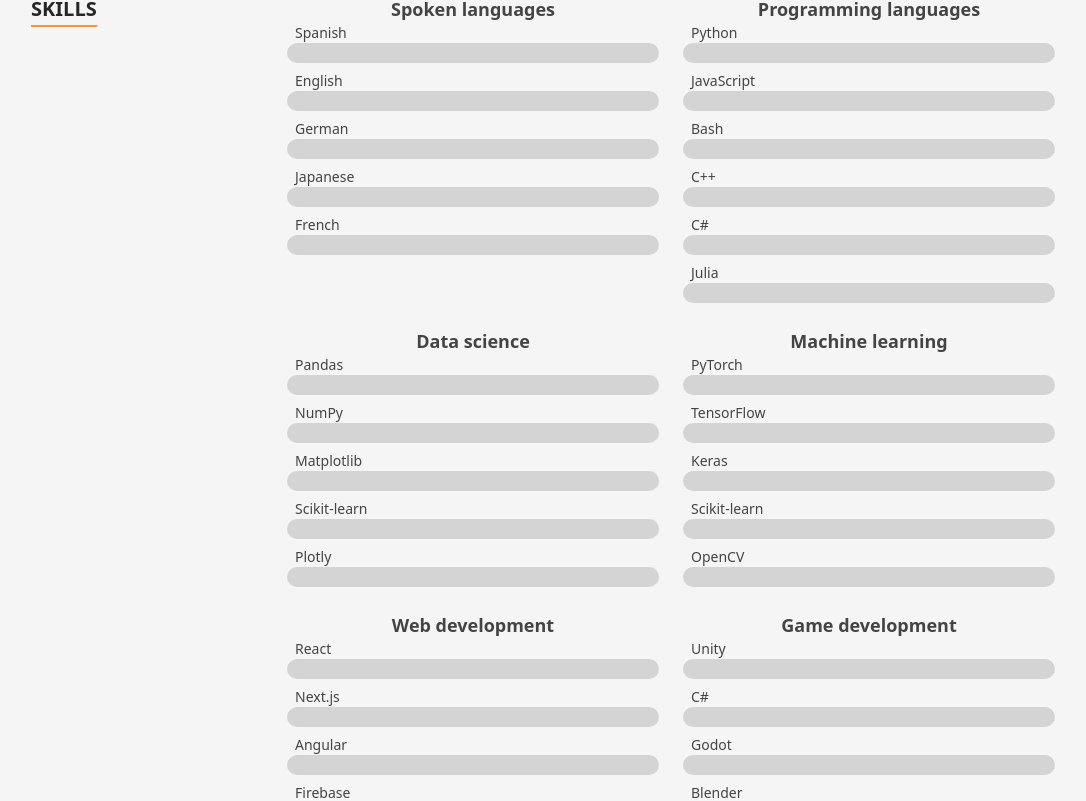
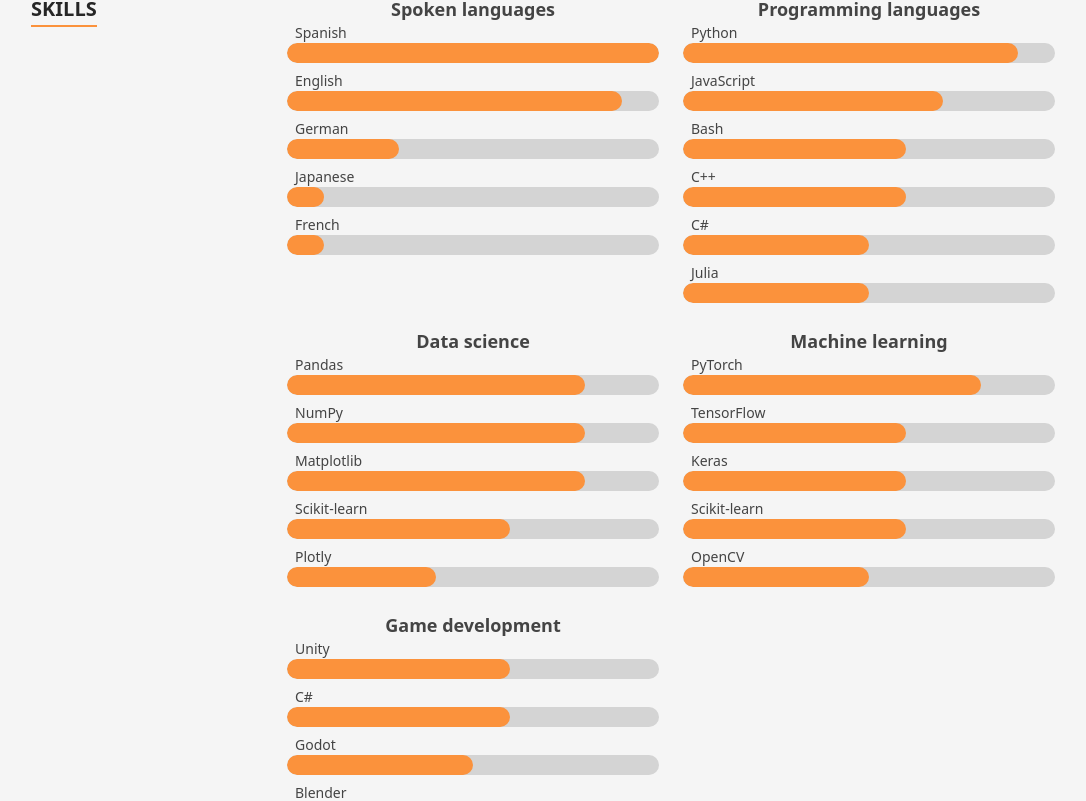
Before and after one commit to Pheithar/Pheithar.github.io, a Next.js app: page / in a window 1280 px wide. Shown: the part 2349-3150 px from the top of the page, without its empty margins (97-1183 px from the left). Built offline with nearby package versions, Linux system fonts and the light colour scheme.

Commit message:
Update skills

```diff
--- a/src/components/Sections/Resume/Skills.tsx
+++ b/src/components/Sections/Resume/Skills.tsx
@@ -19,14 +19,14 @@
 SkillGroup.displayName = 'SkillGroup';
 
 export const Skill: FC<{skill: SkillType}> = memo(({skill}) => {
-  const {name, level, color, max = 10} = skill;
+  const {name, level, max = 10} = skill;
   const percentage = useMemo(() => Math.round((level / max) * 100), [level, max]);
 
   return (
     <div className="flex flex-col">
       <span className="ml-2 text-sm font-medium">{name}</span>
       <div className="h-5 w-full overflow-hidden rounded-full bg-neutral-300">
-        <div className={`h-full rounded-full bg-${color}-400`} style={{width: `${percentage}%`}} />
+        <div className="h-full rounded-full bg-orange-400" style={{width: `${percentage}%`}} />
       </div>
     </div>
   );
--- a/src/data/data.tsx
+++ b/src/data/data.tsx
@@ -3,10 +3,10 @@
   // CalendarIcon,
   DownloadIcon,
   FlagIcon,
+  MailIcon,
   MapIcon,
   OfficeBuildingIcon,
   SparklesIcon,
-  MailIcon,
 } from '@heroicons/react/outline';
 
 import GithubIcon from '../components/Icon/GithubIcon';
@@ -125,27 +125,22 @@
       {
         name: 'Spanish',
         level: 10,
-        color: 'orange',
       },
       {
         name: 'English',
         level: 9,
-        color: 'orange',
       },
       {
         name: 'German',
         level: 3,
-        color: 'orange',
       },
       {
         name: 'Japanese',
         level: 1,
-        color: 'orange',
       },
       {
         name: 'French',
         level: 1,
-        color: 'orange',
       }
     ],
   },
@@ -155,63 +150,53 @@
       {
         name: 'Python',
         level: 9,
-        color: 'red',
       },
       {
         name: 'JavaScript',
         level: 7,
-        color: 'red',
       },
       {
         name: 'Bash',
         level: 6,
-        color: 'red',
       },
       {
         name: 'C++',
         level: 6,
-        color: 'red',
       },
       {
         name: 'C#',
         level: 5,
-        color: 'red',
       },
       {
         name: 'Julia',
         level: 5,
-        color: 'red',
       },
 
     ],
   },
+
   {
     name: 'Data science',
     skills: [
       {
         name: 'Pandas',
         level: 8,
-        color: 'green',
       },
       {
         name: 'NumPy',
         level: 8,
-        color: 'green',
       },
       {
         name: 'Matplotlib',
         level: 8,
-        color: 'green',
       },
       {
         name: 'Scikit-learn',
         level: 6,
-        color: 'green',
       },
       {
         name: 'Plotly',
         level: 4,
-        color: 'green',
       },
     ],
   },
@@ -221,52 +206,22 @@
       {
         name: 'PyTorch',
         level: 8,
-        color: 'green',
       },
       {
         name: 'TensorFlow',
         level: 6,
-        color: 'green',
       },
       {
         name: 'Keras',
         level: 6,
-        color: 'green',
       },
       {
         name: 'Scikit-learn',
         level: 6,
-        color: 'green',
       },
       {
         name: 'OpenCV',
         level: 5,
-        color: 'green',
-      },
-    ],
-  },
-  {
-    name: 'Web development',
-    skills: [
-      {
-        name: 'React',
-        level: 7,
-        color: 'amber',
-      },
-      {
-        name: 'Next.js',
-        level: 6,
-        color: 'amber',
-      },
-      {
-        name: 'Angular',
-        level: 5,
-        color: 'amber',
-      },
-      {
-        name: 'Firebase',
-        level: 3,
-        color: 'amber',
       },
     ],
   },
@@ -276,22 +231,18 @@
       {
         name: 'Unity',
         level: 6,
-        color: 'blue',
       },
       {
         name: 'C#',
         level: 6,
-        color: 'blue',
       },
       {
         name: 'Godot',
         level: 5,
-        color: 'blue',
       },
       {
         name: 'Blender',
         level: 4,
-        color: 'blue',
       },
     ],
   },
--- a/src/data/dataDef.ts
+++ b/src/data/dataDef.ts
@@ -65,7 +65,6 @@
 export interface Skill {
   name: string;
   level: number;
-  color: string;
   max?: number;
 }
 
```
